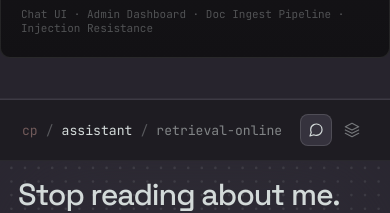
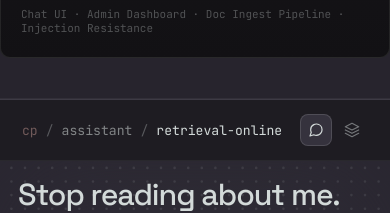
Before and after one commit to c-panagopoulos/Personal-Website, a React (Vite) app in the folder client/: page / in a window 390 px wide. Shown: the part 7120-7333 px from the top of the page. Built offline with nearby package versions, Linux system fonts and the light colour scheme.

Commit message:
Restyle assistant breadcrumb and hide sidebar footnote on mobile

```diff
--- a/client/src/components/AssistantSection.jsx
+++ b/client/src/components/AssistantSection.jsx
@@ -215,11 +215,13 @@ export default function AssistantSection() {
         </div>
       </div>
       {chat.sources.length > 0 && <RetrievedChunks sources={chat.sources} threshold={chat.threshold} />}
-      <div className="assistant-section__sidebar-footnote" style={anim(visible, "rowRise", 0.4, 0.8)}>
-        IT ONLY ANSWERS FROM
-        <br />
-        WHAT IT CAN CITE
-      </div>
+      {!isMobile && (
+        <div className="assistant-section__sidebar-footnote" style={anim(visible, "rowRise", 0.4, 0.8)}>
+          IT ONLY ANSWERS FROM
+          <br />
+          WHAT IT CAN CITE
+        </div>
+      )}
     </div>
   );
 
@@ -288,9 +290,9 @@ export default function AssistantSection() {
         <div className="assistant-breadcrumb">
           <span className="assistant-breadcrumb__cp">cp</span>
           <span className="assistant-breadcrumb__sep">/</span>
-          <span className="assistant-breadcrumb__current">assistant</span>
+          <span className="assistant-breadcrumb__status">assistant</span>
           <span className="assistant-breadcrumb__sep">/</span>
-          <span className="assistant-breadcrumb__status">retrieval-online</span>
+          <span className="assistant-breadcrumb__current">retrieval-online</span>
         </div>
         {isMobile && (
           <AssistantTabToggle activeTab={activeTab} onChange={setActiveTab} sourcesCount={chat.sources.length} />
```
Also changed, not shown: client/public/images/prompt-injection.png.
